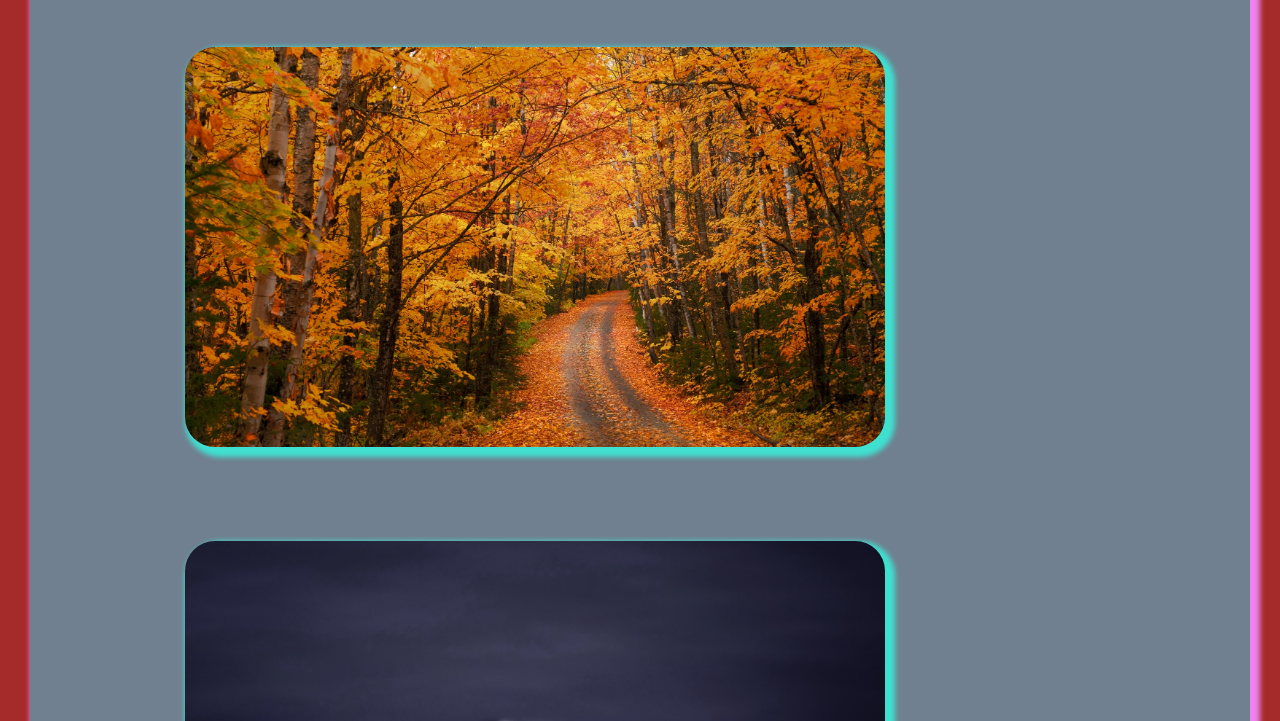
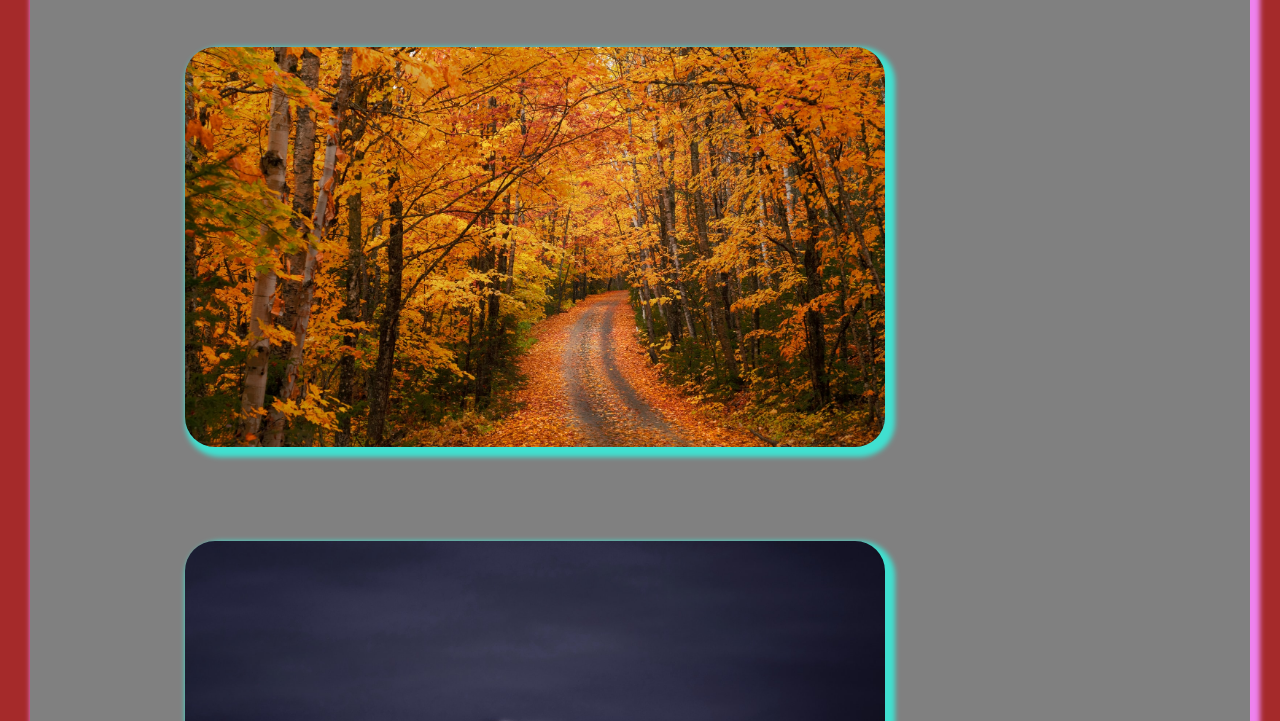
Before and after one commit to Owen-hs/Owen-hs.github.io, a plain HTML site: page index.html in a window 1280 px wide. Shown: the part 223-944 px from the top of the page. Drawn offline with Linux system fonts and the light colour scheme.

Commit message:
Update main.css

```diff
--- a/CSS/main.css
+++ b/CSS/main.css
@@ -24,7 +24,7 @@
 
 main{
     padding: 50px;
-    background-color: slategray;
+    background-color: grey;
     box-shadow: 5px 5px 5px 5px violet;
 }
 body{
```
